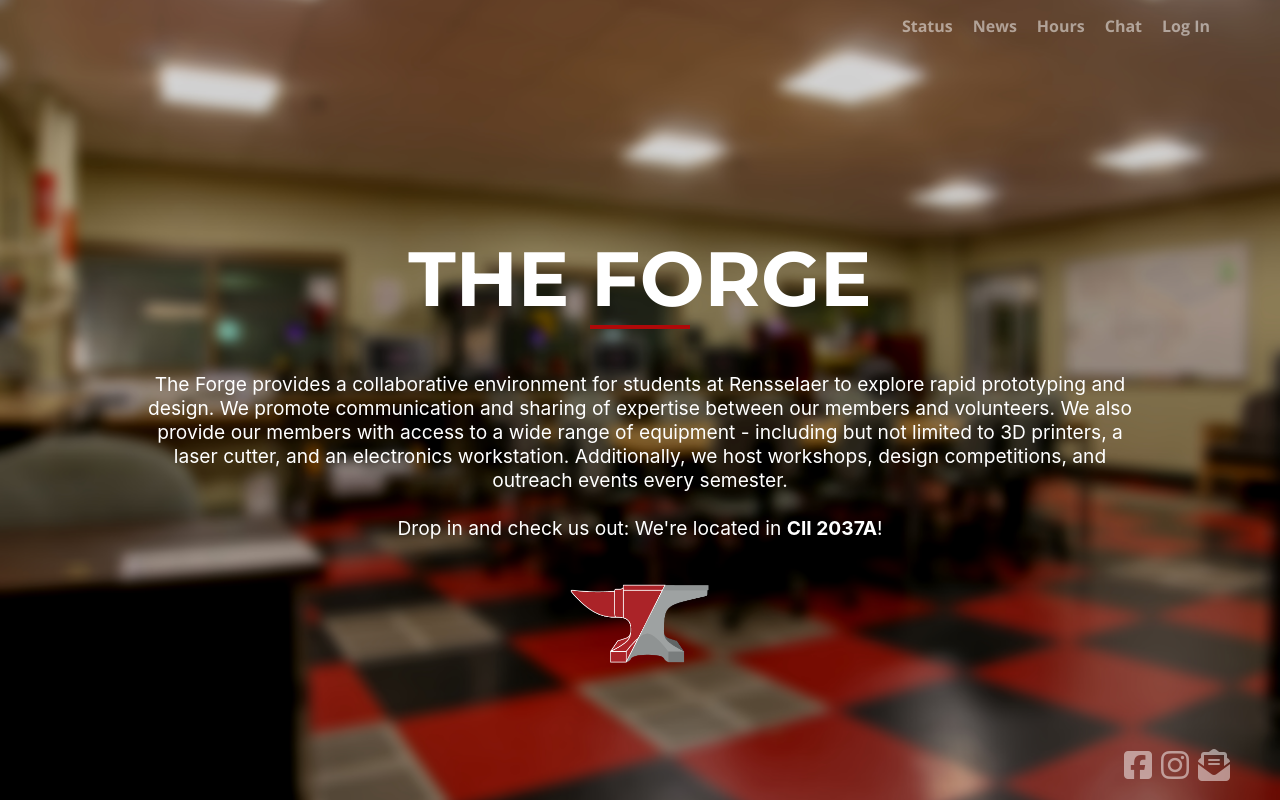
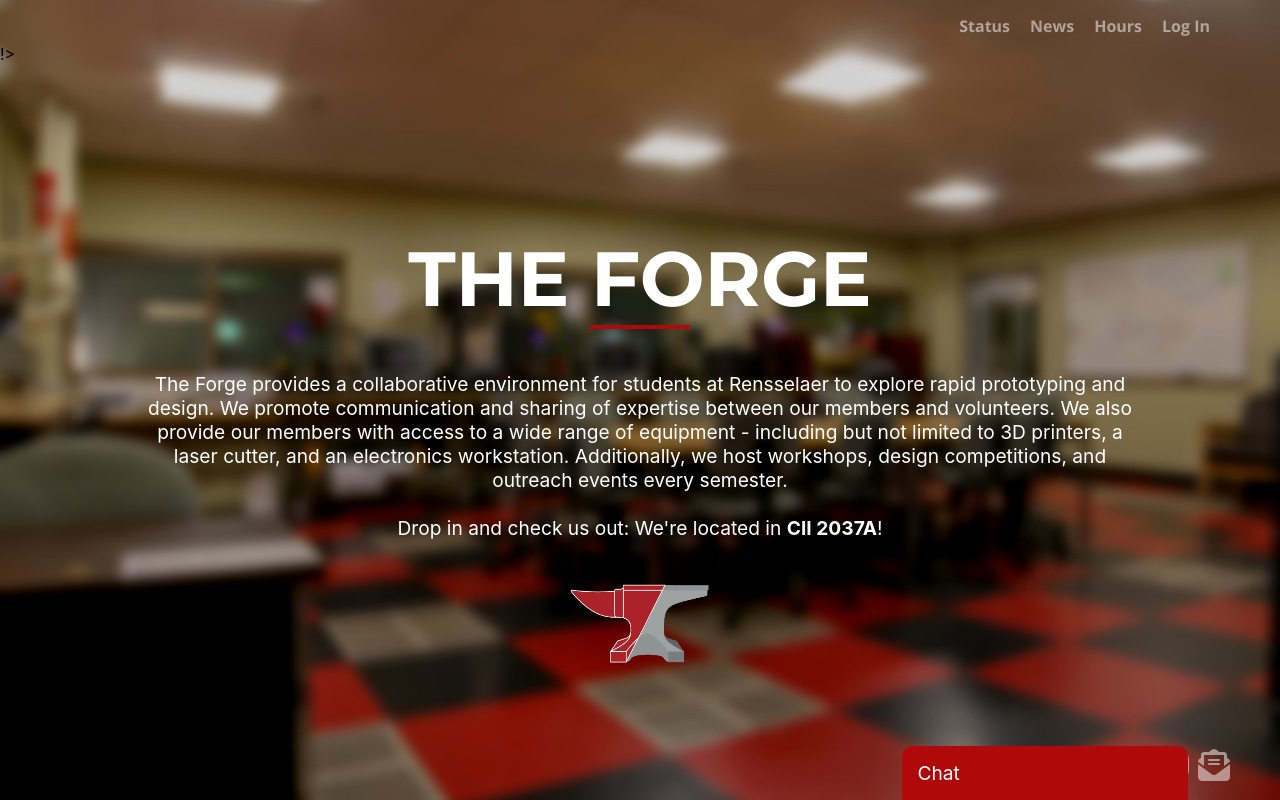
Before and after one commit to RPIForge/website, a Django app: page / in a window 1280 px wide. Run offline with Django 3.2, Linux system fonts and the light colour scheme; some libraries are stand-ins or nearby versions.

Commit message:
Updated chat location to be correctly visiable and organized
This commit finalizes the work done by @bill and makes it work on
every page. This also addes an extra context processor for django
templates specifically for the chat url.

```diff
--- /dev/null
+++ b/forge/context_processors.py
@@ -0,0 +1,11 @@
+from django.conf import settings # import the settings file
+
+def channels_url(request):
+    url="http://"+settings.CHAT_SITE_URL+":"+str(settings.CHAT_SITE_PORT)+"/user/info"
+    if request.user.is_authenticated:
+        url=url+"?uuid={}".format(request.user.userprofile.uuid)
+        url=url+"&name={}".format(request.user.get_full_name())
+        url=url+"&email={}".format(request.user.email)
+
+
+    return {'CHANNELS_URL': url}
--- a/forge/settings.py
+++ b/forge/settings.py
@@ -67,6 +67,7 @@
                 'django.template.context_processors.request',
                 'django.contrib.auth.context_processors.auth',
                 'django.contrib.messages.context_processors.messages',
+                'forge.context_processors.channels_url'
             ],
         },
     },
@@ -142,5 +143,5 @@
 
 X_FRAME_OPTIONS = 'SAMEORIGIN'
 
-CHAT_SITE_URL="172.18.198.142"
+CHAT_SITE_URL="172.18.200.254"
 CHAT_SITE_PORT=8000
--- a/forge/static/forge/css/chat.css
+++ b/forge/static/forge/css/chat.css
@@ -5,6 +5,7 @@
 	display: flex;
 	flex-direction: column;
 	width: 20vw;
+	margin-right: 5%;
 }
 
 #chat_footer_tab {
@@ -21,5 +22,11 @@
 	height: 35vh;
 	background-color: #fff;
 	width: 100%;
-	padding: 15;
 }
+
+#chat_iframe {
+	overflow: hidden;
+	width: 100%;
+	height: 100%;
+	border: none;
+}
--- a/forge/static/forge/css/style.css
+++ b/forge/static/forge/css/style.css
@@ -179,6 +179,8 @@
 	background-position: center center;
 
 	height: 94.45vh !important;
+	z-index: auto;
+
 }
 
 /*
@@ -192,7 +194,7 @@
 	top: 0px;
 	left: 0px;
 
-	z-index: 10;
+	z-index: auto;
 }
 
 .bg_shade {
--- a/forge/static/forge/js/chat.js
+++ b/forge/static/forge/js/chat.js
@@ -1,5 +1,4 @@
 function toggle_chat(){
-	console.log(1);
-	console.log(1);
+
 	document.getElementById("chat_contents").style.display = (document.getElementById("chat_contents").style.display == "block" ? "none" : "block");
 }
--- a/forge/templates/forge/components/header.html
+++ b/forge/templates/forge/components/header.html
@@ -10,7 +10,6 @@
 		{% else %}
 		<li><a class="nav_item" href="{% url 'login' %}">Log In</a></li>
 		{% endif %}
-		<li><a class="nav_item" href="{% url 'chat' %}">Chat</a></li>
 		<li><a class="nav_item" href="{% url 'hours' %}">Hours</a></li>
 		<li><a class="nav_item" href="{% url 'news' %}">News</a></li>
 		<li><a class="nav_item" href="{% url 'status' %}">Status</a></li>
--- a/forge/templates/forge/generic.html
+++ b/forge/templates/forge/generic.html
@@ -83,7 +83,11 @@
 		<footer>
 			<div id="chat_container">
 				<div id="chat_footer_tab" onclick='toggle_chat();'>Chat</div>
-				<div id="chat_contents"></div>
+				<div id="chat_contents">
+					<!-- look in forge/context_processors.py for more information on how this is done -->
+					<iframe id="chat_iframe" src="{{CHANNELS_URL}}" scrolling="no"></iframe>
+
+				</div>
 			</div>
 		</footer>
 		{% endblock footer %}
--- a/forge/templates/forge/index.html
+++ b/forge/templates/forge/index.html
@@ -6,12 +6,13 @@
 {% endblock page_title %}
 
 {% block custom_styles %}
-	<link rel="stylesheet" type="text/css" href="{% static 'forge/css/homepage.css' %}">
+<link rel="stylesheet" type="text/css" href="{% static 'forge/css/homepage.css' %}">
 {% endblock custom_styles %}
 
 {% block main %}
 	<main class="home_main">
-		<div id="cover" class="center_children fill_parent_horiz fill_screen_vert">
+
+		<div id="cover" class="center_children fill_parent_horiz fill_screen_vert" >
 			<div id="cover_text">
 				<h1>THE FORGE</h1> <br/>
 				<div class="show_on_desktop">
@@ -25,7 +26,7 @@
 					<br />
 				</div>
 			</div>
-		</div>
+		</div>!>
 
 		<div id="social_links">
 			<a href="https://www.facebook.com/RPIMakerSpace/"><i class="fab fa-facebook-square"></i></a>
--- a/myforge/templates/myforge/forms/user_chat_template.html
+++ b/myforge/templates/myforge/forms/user_chat_template.html
@@ -24,3 +24,6 @@
 
     </main>
 {% endblock main %}
+
+{% block footer %}
+{% endblock footer %}
```
Also changed, not shown: 1 other file.
